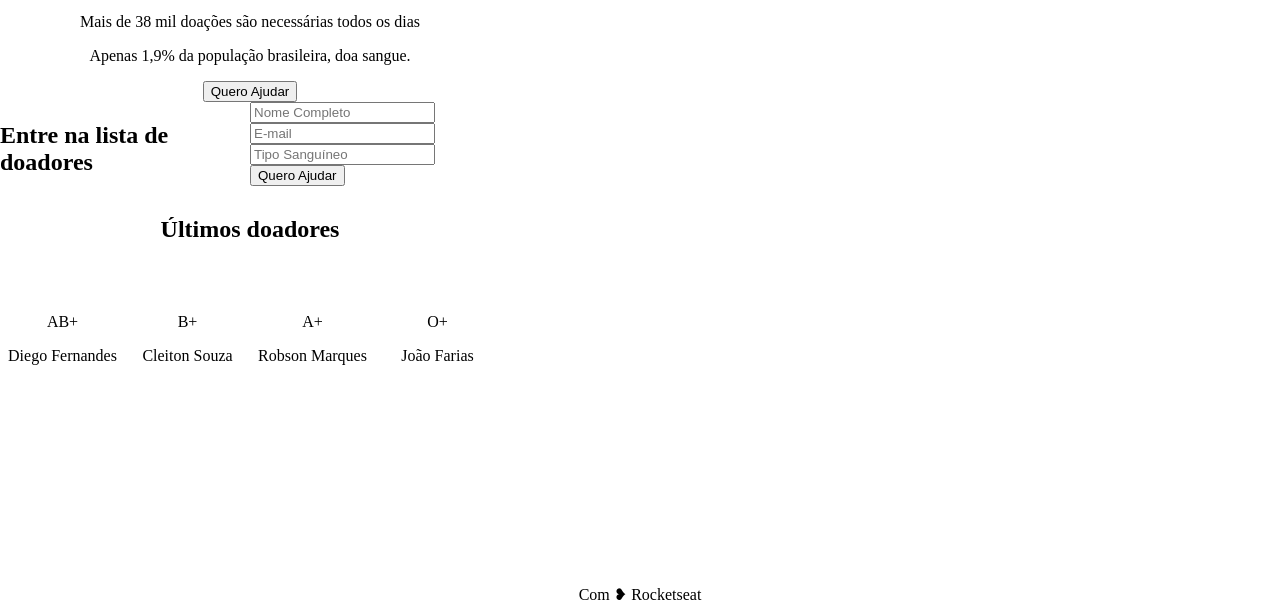
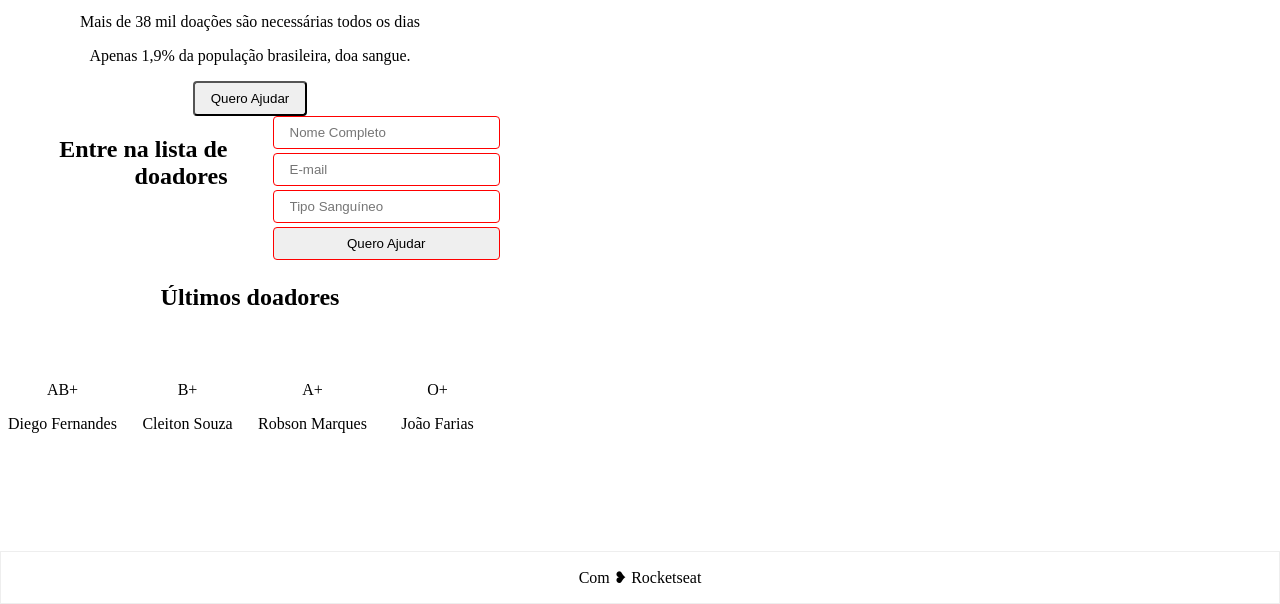
Before and after one commit to martinslm/MaratonaDEV, a plain HTML site: page index.html in a window 1280 px wide. Shown: the part 196-800 px from the top of the page. Drawn offline with Linux system fonts and the light colour scheme.

Commit message:
Alterações CSS
Alterações CSS

```diff
--- a/style.css
+++ b/style.css
@@ -1,3 +1,4 @@
+/*GLOBAL*/
 html, body{
     margin: 0;
 }
@@ -8,6 +9,16 @@ body{
     height: 100vh;
 }
 
+/*TÍTULOS*/
+header h1, main h2{
+    margin-bottom: 70px;
+}
+
+.form h2{
+    text-align: right;
+}
+
+/*ESTRUTURA*/
 /*Alinhamentos, espaçamentos, larguras e alturas.*/
 header, main, footer{
     text-align: center;
@@ -19,17 +30,29 @@ header, .form, main{
     max-width: 500px;
 }
 
-header h1, main h2{
-    margin-bottom: 70px;
+header button{
+    padding: 8px 16px;
+    border-radius: 4px;
 }
 
-
-.form{
+/*FORM*/
+section.form{
     display: grid;
     grid-template-columns: 1fr 1fr;
+    /*Espaçamento do grid*/
+    grid-gap: 45px;
 }
 
-.doadores{
+form input, form button{
+    width: 100%; /*Largura total*/
+    margin-bottom: 4px;
+    box-sizing: border-box;
+    padding: 8px 16px;
+    border-radius: 4px;
+    border: 1px red solid;
+}
+
+main .doadores{
     display: grid;
     grid-template-columns: 1fr 1fr 1fr 1fr;
     /*Pega o espaço e fraciona para todos os elementos*/
@@ -37,4 +60,6 @@ header h1, main h2{
 
 footer{
     margin-top: auto;
+    padding: 16px;
+    border: 1px solid #EEE;
 }
```
